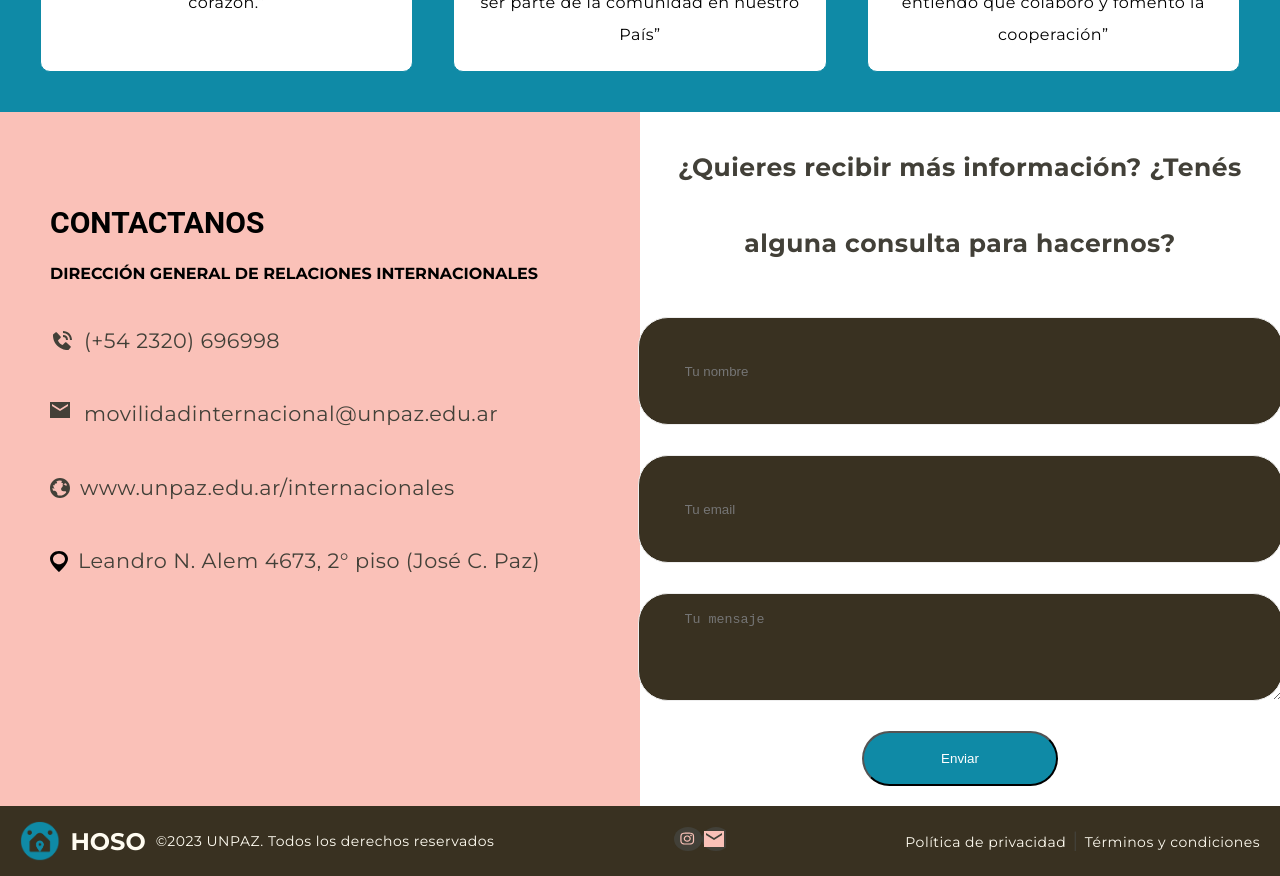
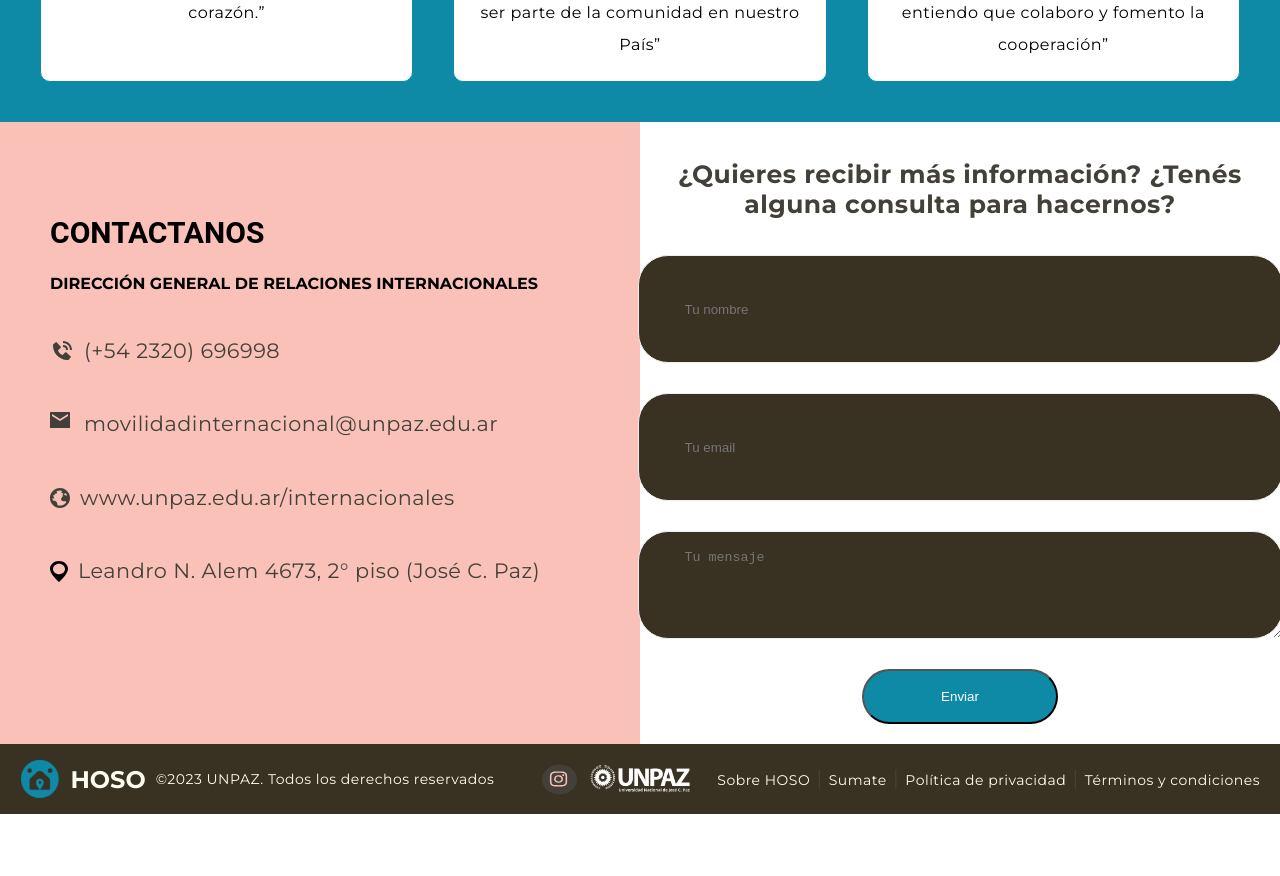
Before and after one commit to nicomedina88/HOSOsite, a React (Create React App) app: page / in a window 1280 px wide. Shown: the part 1380-2256 px from the top of the page. After the commit the page ends 2194 px from the top, so only its background shows below. Built offline with nearby package versions, Linux system fonts and the light colour scheme.

Commit message:
footer y detalles

```diff
--- a/src/componentes/Contacto.css
+++ b/src/componentes/Contacto.css
@@ -15,9 +15,11 @@ h2 {
 }
 
 .titleform {
+  padding-top: 20px;
   padding-left: 20px;
   padding-right: 20px;
   font-size: 25px;
+  line-height: 1.2;
 
 }
 
@@ -63,6 +65,8 @@ h2 {
   display: flex;
   flex-direction: column;
   align-items: center; /* Centra el formulario horizontalmente */
+  text-align: center; /* Alinea el texto en el centro (por defecto) */
+
 }
 
 /* Estilos específicos para las casillas de llenado (input y textarea) */
@@ -92,7 +96,12 @@ h2 {
   color: #fff;
   cursor: pointer;
   transition: background-color 0.3s ease;
+  align-items: flex-start; /* Alinea los elementos a la izquierda */
+
 }
+
+
+
 
 
 
--- a/src/componentes/Footer.css
+++ b/src/componentes/Footer.css
@@ -1,6 +1,6 @@
 .footer {
   background-color: #393121;
-  color: #FFFCF1;
+  color: #fffcf1;
   display: flex;
   justify-content: space-between;
   align-items: center;
@@ -9,28 +9,38 @@
   bottom: 0;
   max-width: 100%;
   margin: 0 auto;
-  font-family: 'Montserrat', sans-serif; /* Agrega la fuente deseada */
+  font-family: 'Montserrat', sans-serif;
 }
 
 .info {
   display: flex;
-  flex-direction: column; /* Alinea los elementos de texto verticalmente */
-  align-items: flex-end; /* Alinea los elementos a la derecha */
+  flex-direction: column;
+  align-items: flex-end;
 }
 
+body {
+  font-family: 'Montserrat', sans-serif;
+}
+
+.footer {
+  font-weight: bold; /* Si deseas que el pie de página en su conjunto sea negrita */
+}
+
+.bold-text {
+  font-weight: bold;
+}
 .info p {
   margin: 0;
 }
 
 .info a {
   text-decoration: none;
-  color: #FFFCF1;
-  font-size: 14px; /* Ajusta el tamaño de fuente deseado */
-
+  color: #fffcf1;
+  font-size: 14px;
 }
 
 .info a:hover {
-  text-decoration: underline; /* Subrayar los enlaces al pasar el ratón */
+  text-decoration: underline;
 }
 
 .logo {
@@ -44,20 +54,14 @@
 }
 
 .logo p {
-  margin-left: 10px; /* Ajusta el valor según la separación deseada */
-  font-size: 14px; /* Ajusta el tamaño de fuente deseado */
-  color: #FFFCF1; /* Aplica el mismo color que los enlaces */
+  margin-left: 10px;
+  font-size: 14px;
+  color: #fffcf1;
+}
+
+.social {
+  display: flex;
+  align-items: center;
+  padding-left: 40px; /* Ajusta el valor según la separación deseada */
 
 }
-
-body {
-  font-family: 'Montserrat', sans-serif;
-}
-
-.footer {
-  font-weight: bold; /* Si deseas que el pie de página en su conjunto sea negrita */
-}
-
-.bold-text {
-  font-weight: bold;
-}
--- a/src/componentes/Footer.jsx
+++ b/src/componentes/Footer.jsx
@@ -1,9 +1,9 @@
 import React from 'react';
 import './Footer.css';
 import logo from '../img/hoso1.png';
-import { InstagramIcon, MailIcon } from '../constantes/IconosHoso';
+import logo2 from '../img/logo_unpaz_blanco.png';
+import { InstagramIcon } from '../constantes/IconosHoso';
 import { Link } from 'react-router-dom';
-
 
 function Footer() {
   return (
@@ -13,13 +13,19 @@ function Footer() {
         <span style={{ fontSize: '24px' }}>HOSO</span>
         <p>&copy;2023 UNPAZ. Todos los derechos reservados</p>
       </div>
-      <div>
+      <div className="social">
         {/* Agrega iconos de redes sociales aquí */}
         <InstagramIcon />
-        <MailIcon />
+      </div>
+      <div className="logo">
+        <img src={logo2} alt="Logo de UNPAZ" />
       </div>
       <div className="info">
         <p>
+          <Link to="/politicas-de-privacidad">Sobre HOSO</Link>
+          <span> | </span>
+          <Link to="/politicas-de-privacidad">Sumate</Link>
+          <span> | </span>
           <Link to="/politicas-de-privacidad">Política de privacidad</Link>
           <span> | </span>
           <Link to="/terminos-y-condiciones">Términos y condiciones</Link>
--- a/src/componentes/Resenas.css
+++ b/src/componentes/Resenas.css
@@ -56,6 +56,7 @@ p {
 }
 
 .icono-nombre-localidad {
+  padding-top: 10px;
   display: flex;
   align-items: center;
   padding-left: 30px; /* Ajusta la cantidad de espacio a la izquierda según tus necesidades */
--- a/src/constantes/IconosHoso.jsx
+++ b/src/constantes/IconosHoso.jsx
@@ -3,8 +3,8 @@ import React from 'react';
 export const InstagramIcon = () => (
     <svg
       xmlns="http://www.w3.org/2000/svg"
-      width="28"
-      height="24"
+      width="35"
+      height="35"
       viewBox="0 0 28 24"
       fill="none">
     <ellipse
@@ -22,22 +22,9 @@ export const InstagramIcon = () => (
   );
 
   export const MailIcon = () => (
-    <svg
-      xmlns="http://www.w3.org/2000/svg"
-      width="24"
-      height="24"
-      viewBox="0 0 24 24"
-      fill="none">
-    <ellipse
-      cx="14"
-      cy="12"
-      rx="14"
-      ry="12"
-      fill="#424038"/>
-    <path
-      d="M22 4H2V20H22V4ZM20 8L12 13L4 8V6L12 11L20 6V8Z"
-      fill="#FAC1B8"/>
-    </svg>
+    <svg xmlns="http://www.w3.org/2000/svg" width="43" height="34" viewBox="0 0 43 34" fill="none">
+  <ellipse cx="21.5" cy="17" rx="21.5" ry="17" fill="#424038"/>
+</svg>
 
   )
 
```
